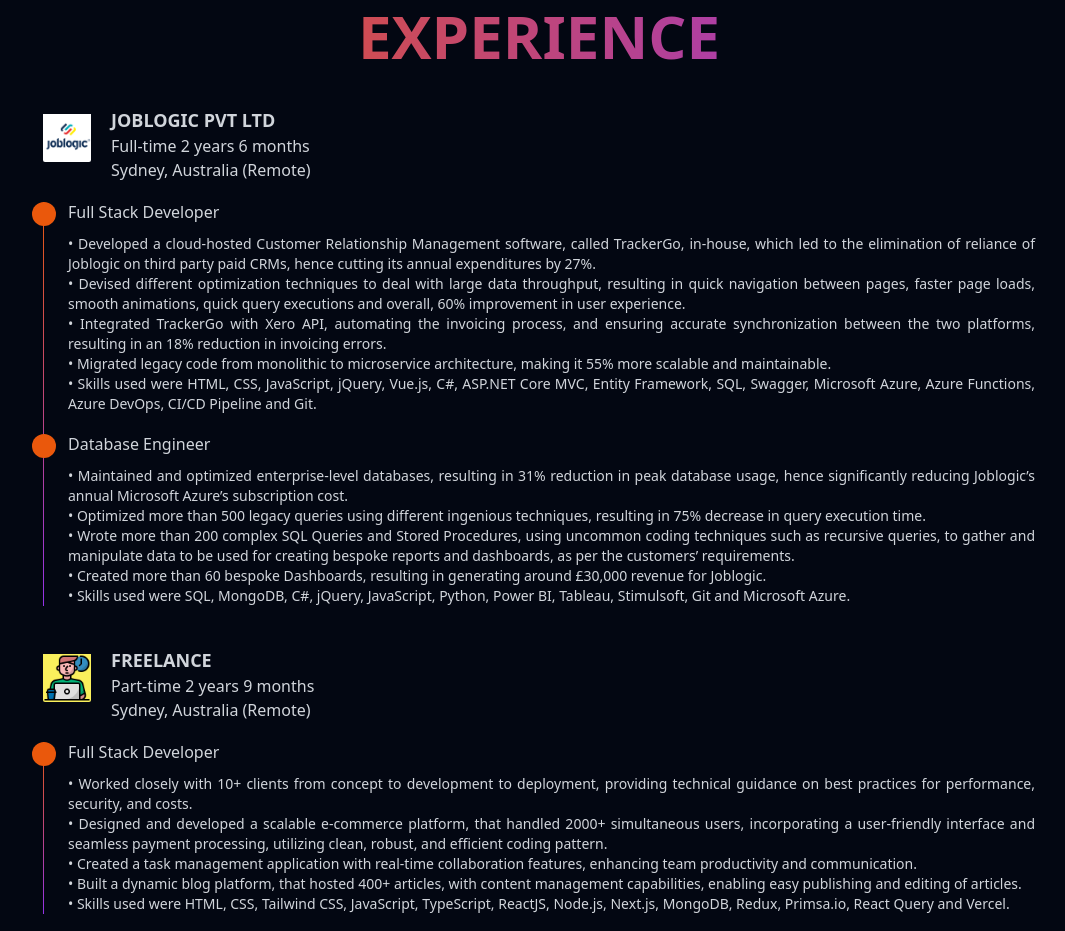
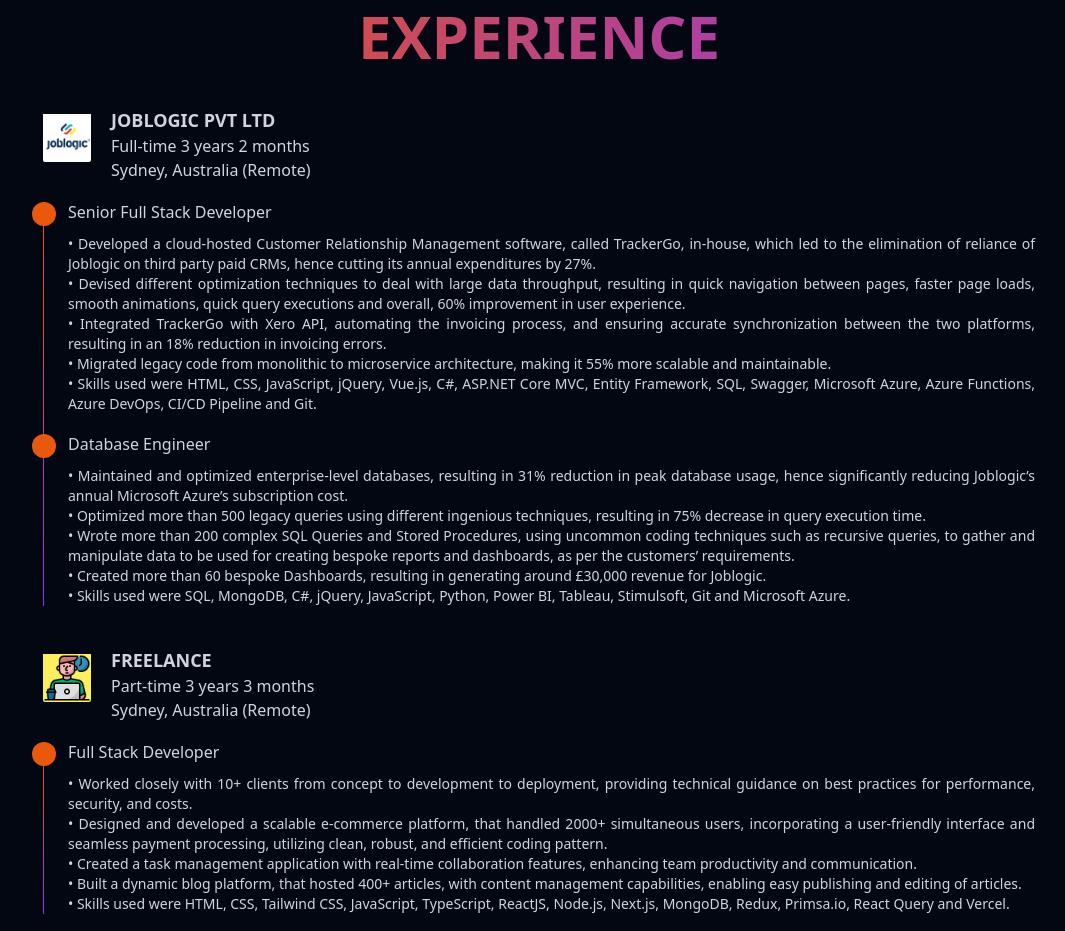
Before and after one commit to hassaanarif/HassaanKhawaja-Portfolio, a React (Vite) app: page / in a window 1280 px wide. Shown: the part 880-1811 px from the top of the page, without its empty margins (101-1166 px from the left). Built offline with nearby package versions, Linux system fonts and the light colour scheme.

Commit message:
Updated Jobs

```diff
--- a/src/constants/Jobs.ts
+++ b/src/constants/Jobs.ts
@@ -10,9 +10,10 @@
     companyLogoURL: JL,
     time: "Full-time",
     startDate: "2021-02-08",
+    endDate: "2024-04-30",
     positions: [
       {
-        title: "Full Stack Developer",
+        title: "Senior Full Stack Developer",
         content: `
 •	Developed a cloud-hosted Customer Relationship Management software, called TrackerGo, in-house, which led to the elimination of reliance of Joblogic on third party paid CRMs, hence cutting its annual expenditures by 27%.
 <br/>•	Devised different optimization techniques to deal with large data throughput, resulting in quick navigation between pages, faster page loads, smooth animations, quick query executions and overall, 60% improvement in user experience.
@@ -40,6 +41,7 @@
     time: "Part-time",
     location: "Sydney, Australia (Remote)",
     startDate: "2020-11-10",
+    endDate: "2024-03-01",
     positions: [
       {
         title: "Full Stack Developer",
```
